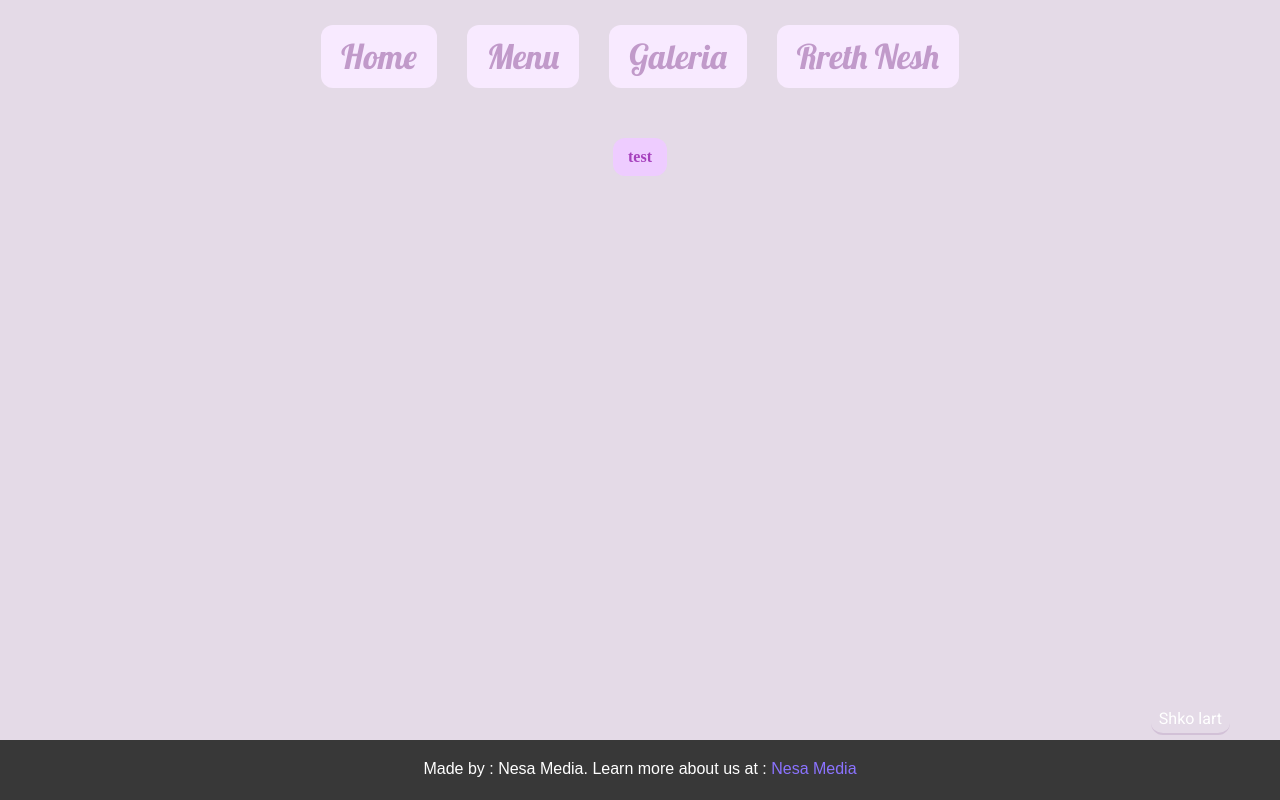
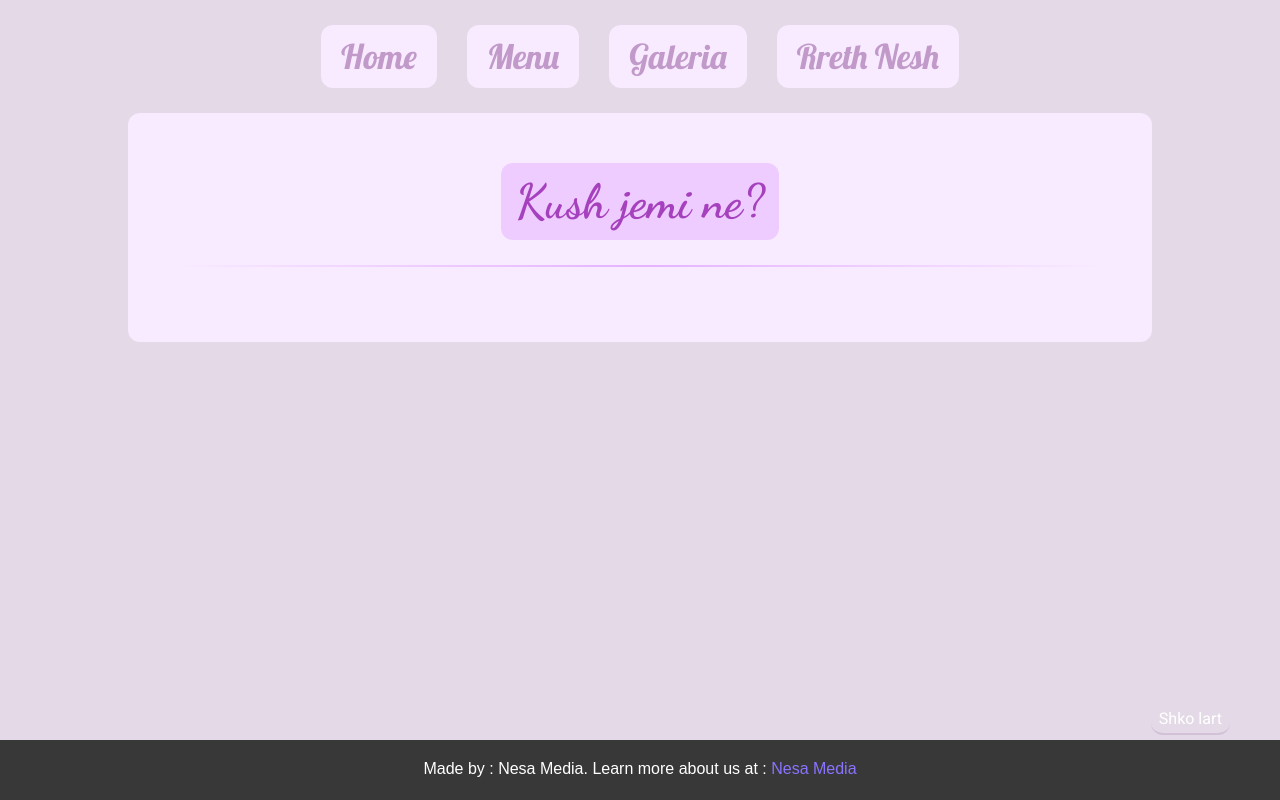
Before and after one commit to prolazyworker/kripkrapmenu, a Vue app: page /#/about in a window 1280 px wide. Built offline with nearby package versions, Linux system fonts and the light colour scheme; a web font is replaced by a local one.

Commit message:
setting up the about us page for later work.

```diff
--- a/src/App.vue
+++ b/src/App.vue
@@ -52,6 +52,8 @@ function topFunction() {
 @import url('https://fonts.googleapis.com/css2?family=Playfair+Display:wght@800&display=swap');
 @import url('https://fonts.googleapis.com/css2?family=Roboto:wght@100;400&display=swap');
 @import url('https://fonts.googleapis.com/css2?family=Source+Sans+Pro:wght@300&display=swap');
+/* @import url('https://fonts.googleapis.com/css2?family=Montserrat:wght@200&display=swap'); */
+@import url('https://fonts.googleapis.com/css2?family=Dancing+Script&display=swap');
 
 @font-face {
   font-family: "Moontime";
--- a/src/views/About.vue
+++ b/src/views/About.vue
@@ -1,8 +1,9 @@
 <template>
   <div class="about-main">
-    <div class="main-content">
-      <div class="top" v-bind:class="{loaded: isLoaded}">
-        <h1>test</h1>
+    <div v-bind:class="{'main-content': true, loaded: isLoaded}">
+      <div v-bind:class="{top: true}">
+        <h1>Kush jemi ne?</h1>
+        <hr class="divider">
       </div>
     </div>
   </div>
@@ -13,11 +14,23 @@ export default {
   data() {
     return {
       isLoaded: false,
-
     }
   },
+  methods: {
+    loadPage() {
+      setTimeout(() => {
+        this.isLoaded = true,
+        setTimeout(() => {
+          var menu = document.getElementsByClassName("main-content")
+          menu.forEach(menuPage => {
+            menuPage.style.transitionDuration  = '0.2s';
+          });
+        }, 700)
+      }, 250)
+    },
+  },
   mounted() {
-    this.isLoaded = true
+    this.loadPage();
   },
 
 }
@@ -25,20 +38,52 @@ export default {
 
 <style scoped>
 
+.about-main {
+  display: flex;
+  flex-direction: column;
+  align-items: center;
+}
+
+.main-content {
+  width: 80%;
+  padding: 50px;
+  border-radius: 12px;
+  opacity: 0;
+  margin: 25px auto;
+  background: #f8eaff;
+  transform: translateY(75px);
+  transition-property: box-shadow, opacity, transform;
+  transition-duration: 0.8s;
+}
+
+.loaded {
+  opacity: var(--opacity-full);
+  transform: translateY(0);
+}
+
 .top {
-  width: 80%;
-  margin: auto;
-  margin-top: 50px;
+  /* font-family: 'Montserrat', sans-serif; */
+  font-family: 'Dancing Script', cursive;
 }
+
 h1 {
   margin: 20px 0;
   width: fit-content;
   margin: auto;
+  font-size: 48px;
   color: rgb(166, 65, 189);
   background: hsl(280, 100%, 90%);
   border-radius: 12px;
   padding: 10px 15px;
 }
 
+.divider {
+  border: none;
+  /* border-bottom: 2px solid hsl(280, 100%, 85%); */
+  border: 0;
+  height: 2px;
+  background-image: linear-gradient(to right, rgba(0, 0, 0, 0), hsl(280, 100%, 85%), rgba(0, 0, 0, 0));
+  margin: 25px 0;
+}
 
 </style>
--- a/src/views/Menu.vue
+++ b/src/views/Menu.vue
@@ -594,6 +594,13 @@ export default {
 <style scoped>
 @import url('https://fonts.googleapis.com/css2?family=Hind+Guntur:wght@300&display=swap');
 
+.menu-main {
+  display: flex;
+  flex-direction: column;
+  justify-content: center;
+  align-content: center;
+}
+
 .menu-page {
   width: 1000px;
   padding: 50px;
@@ -609,14 +616,6 @@ export default {
 .menu-loaded {
   opacity: var(--opacity-full);
   transform: translateY(0);
-
-}
-
-.menu-main {
-  display: flex;
-  flex-direction: column;
-  justify-content: center;
-  align-content: center;
 }
 
 .menu-page:hover {
```
Lines whose indentation alone changed are shown as unchanged.
